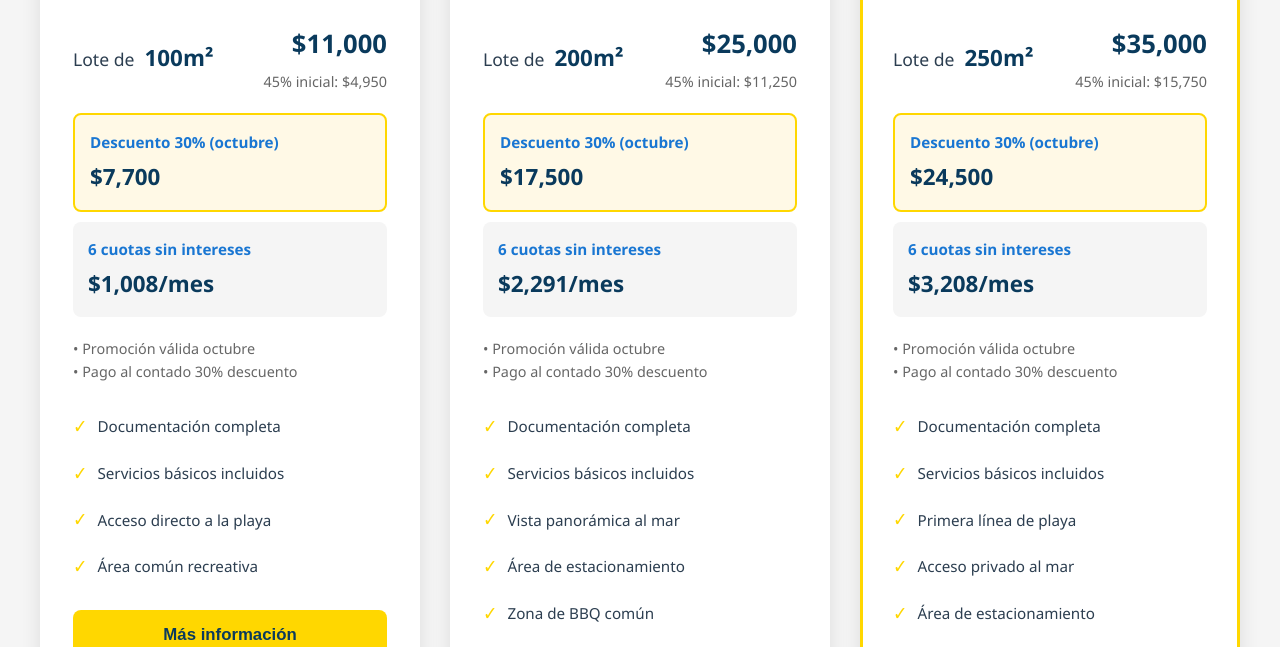
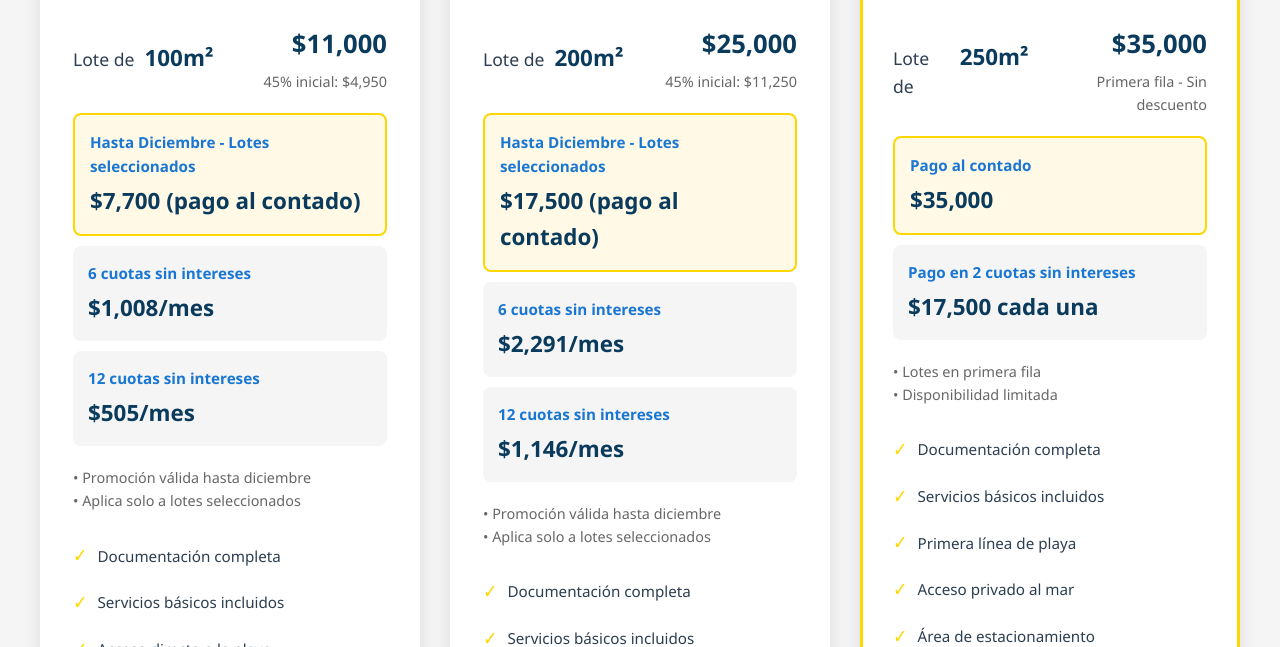
Before and after one commit to Joshua-LP/PacificBeach, a plain HTML site: page index.html in a window 1280 px wide. Shown: the part 2153-2800 px from the top of the page. Drawn offline with Linux system fonts and the light colour scheme.

Commit message:
Add files via upload

```diff
--- a/index.html
+++ b/index.html
@@ -50,6 +50,15 @@
                 <h1 class="hero-title">VIVE FRENTE AL MAR</h1>
                 <h2 class="hero-subtitle">TU SUEÑO HECHO REALIDAD</h2>
                 <p class="hero-description">Descubre lotes exclusivos con vista panorámica al océano Pacífico.</p>
+                <a href="#proyectos" class="cta-button">Ver Proyectos</a>
+            </div>
+        </div>
+        <div class="hero-slide" style="background-image: url('https://i.ibb.co/FLYGm7W9/21.jpg');">
+            <div class="hero-overlay"></div>
+            <div class="hero-content">
+                <h1 class="hero-title">TU INVERSIÓN SOÑADA</h1>
+                <h2 class="hero-subtitle">PLANES FLEXIBLES</h2>
+                <p class="hero-description">Opciones de financiamiento sin intereses para hacer realidad tu proyecto.</p>
                 <a href="#proyectos" class="cta-button">Ver Proyectos</a>
             </div>
         </div>
@@ -139,18 +148,22 @@
 
                     <div class="pricing-plans">
                         <div class="pricing-plan highlighted">
-                            <div class="plan-discount">Descuento 30% (octubre)</div>
-                            <div class="plan-price">$7,700</div>
+                            <div class="plan-discount">Hasta Diciembre - Lotes seleccionados</div>
+                            <div class="plan-price">$7,700 (pago al contado)</div>
                         </div>
                         <div class="pricing-plan">
                             <div class="plan-discount">6 cuotas sin intereses</div>
                             <div class="plan-price">$1,008/mes</div>
                         </div>
+                        <div class="pricing-plan">
+                            <div class="plan-discount">12 cuotas sin intereses</div>
+                            <div class="plan-price">$505/mes</div>
+                        </div>
                     </div>
 
                     <div class="pricing-installments">
-                        • Promoción válida octubre<br>
-                        • Pago al contado 30% descuento
+                        • Promoción válida hasta diciembre<br>
+                        • Aplica solo a lotes seleccionados
                     </div>
 
                     <ul class="pricing-features">
@@ -181,18 +194,22 @@
 
                     <div class="pricing-plans">
                         <div class="pricing-plan highlighted">
-                            <div class="plan-discount">Descuento 30% (octubre)</div>
-                            <div class="plan-price">$17,500</div>
+                            <div class="plan-discount">Hasta Diciembre - Lotes seleccionados</div>
+                            <div class="plan-price">$17,500 (pago al contado)</div>
                         </div>
                         <div class="pricing-plan">
                             <div class="plan-discount">6 cuotas sin intereses</div>
                             <div class="plan-price">$2,291/mes</div>
                         </div>
+                        <div class="pricing-plan">
+                            <div class="plan-discount">12 cuotas sin intereses</div>
+                            <div class="plan-price">$1,146/mes</div>
+                        </div>
                     </div>
 
                     <div class="pricing-installments">
-                        • Promoción válida octubre<br>
-                        • Pago al contado 30% descuento
+                        • Promoción válida hasta diciembre<br>
+                        • Aplica solo a lotes seleccionados
                     </div>
 
                     <ul class="pricing-features">
@@ -218,24 +235,24 @@
                         </div>
                         <div class="pricing-total">
                             <div class="pricing-amount">$35,000</div>
-                            <div class="pricing-initial">45% inicial: $15,750</div>
+                            <div class="pricing-initial">Primera fila - Sin descuento</div>
                         </div>
                     </div>
 
                     <div class="pricing-plans">
                         <div class="pricing-plan highlighted">
-                            <div class="plan-discount">Descuento 30% (octubre)</div>
-                            <div class="plan-price">$24,500</div>
+                            <div class="plan-discount">Pago al contado</div>
+                            <div class="plan-price">$35,000</div>
                         </div>
                         <div class="pricing-plan">
-                            <div class="plan-discount">6 cuotas sin intereses</div>
-                            <div class="plan-price">$3,208/mes</div>
+                            <div class="plan-discount">Pago en 2 cuotas sin intereses</div>
+                            <div class="plan-price">$17,500 cada una</div>
                         </div>
                     </div>
 
                     <div class="pricing-installments">
-                        • Promoción válida octubre<br>
-                        • Pago al contado 30% descuento
+                        • Lotes en primera fila<br>
+                        • Disponibilidad limitada
                     </div>
 
                     <ul class="pricing-features">
```
